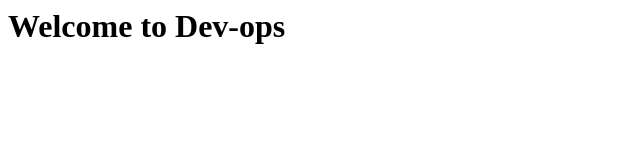
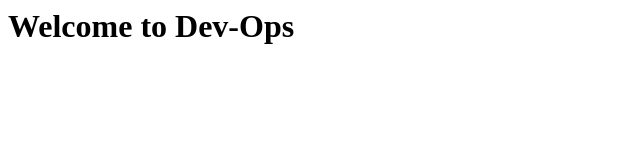
Before and after one commit to Smritimahato106/AWS, a plain HTML site: page index.html in a window 1280 px wide. Shown: the full height of the page, 0-640 px from the left. Drawn offline with Linux system fonts and the light colour scheme.

Commit message:
Update index.html

```diff
--- a/index.html
+++ b/index.html
@@ -1,5 +1,5 @@
 <html>
   <body>
-    <h1>Welcome to Dev-ops</h1>
+    <h1>Welcome to Dev-Ops</h1>
   </body>
 </html>
```
